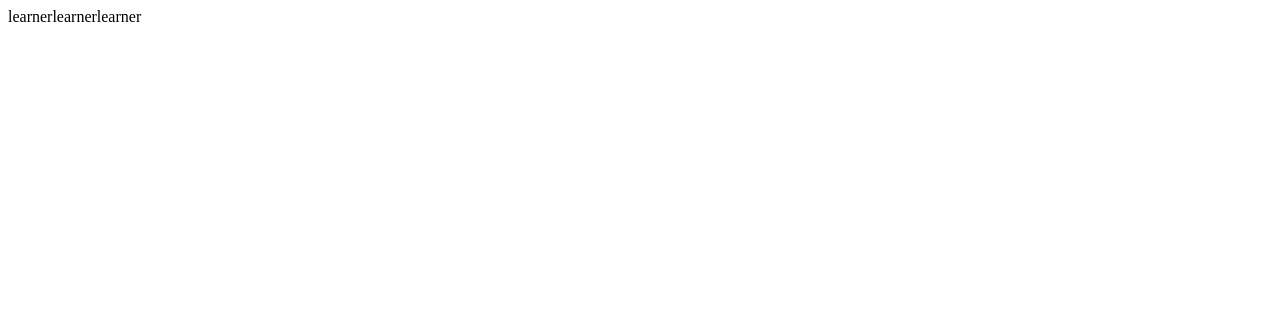
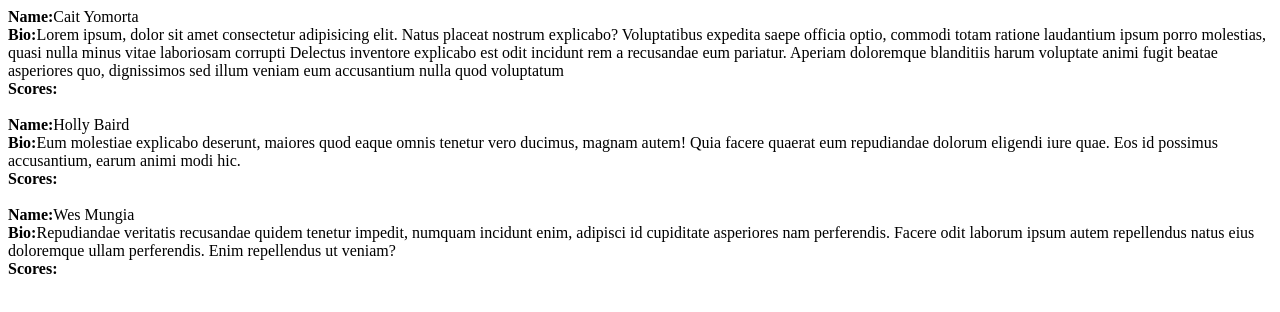
Before and after one commit to awatersny/RenderingArraysInReact, a React (Vite) app: page / in a window 1280 px wide. Shown: the top 312 px of the page. Built offline with nearby package versions, Linux system fonts and the light colour scheme.

Commit message:
Create learner component

```diff
--- a/src/App.tsx
+++ b/src/App.tsx
@@ -1,4 +1,5 @@
 import { useState } from 'react'
+import Learner from './components/Learner'
 import './App.css'
 
 function App() {
@@ -66,7 +67,11 @@ function App() {
 
   return (
     <>
-      {learners.map(learner => <>learner</>)}
+      {learners.map(learner => <Learner
+        name={learner.name}
+        bio={learner.bio}
+        // scores={learner.scores}
+      />)}
     </>
   )
 }
--- /dev/null
+++ b/src/components/Learner.tsx
@@ -0,0 +1,12 @@
+import React from 'react'
+
+export default function Learner({name, bio, scores}) {
+  return (
+    <div>
+      <div><b>Name:</b>{name}</div>
+      <div><b>Bio:</b>{bio}</div>
+      <div><b>Scores:</b>{scores}</div>
+      <br />
+    </div>
+  )
+}
```
